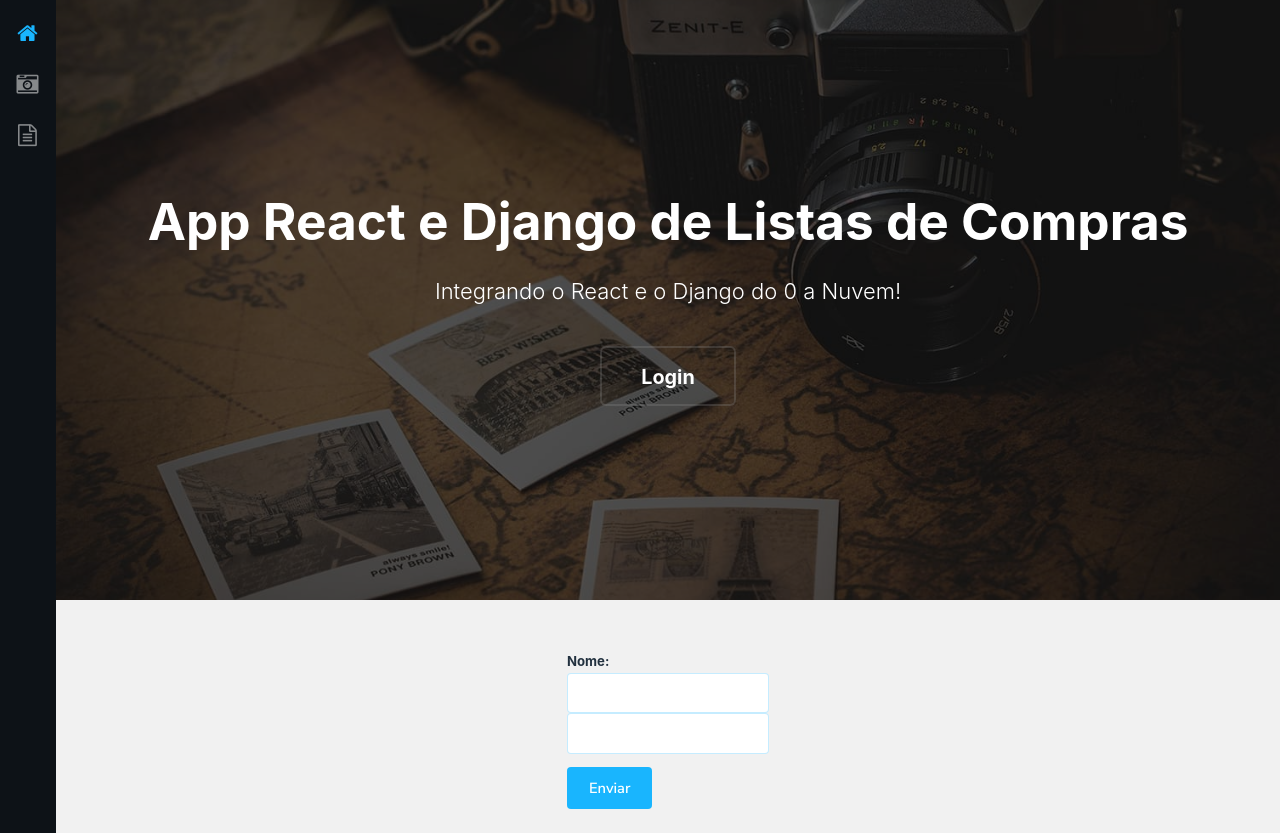
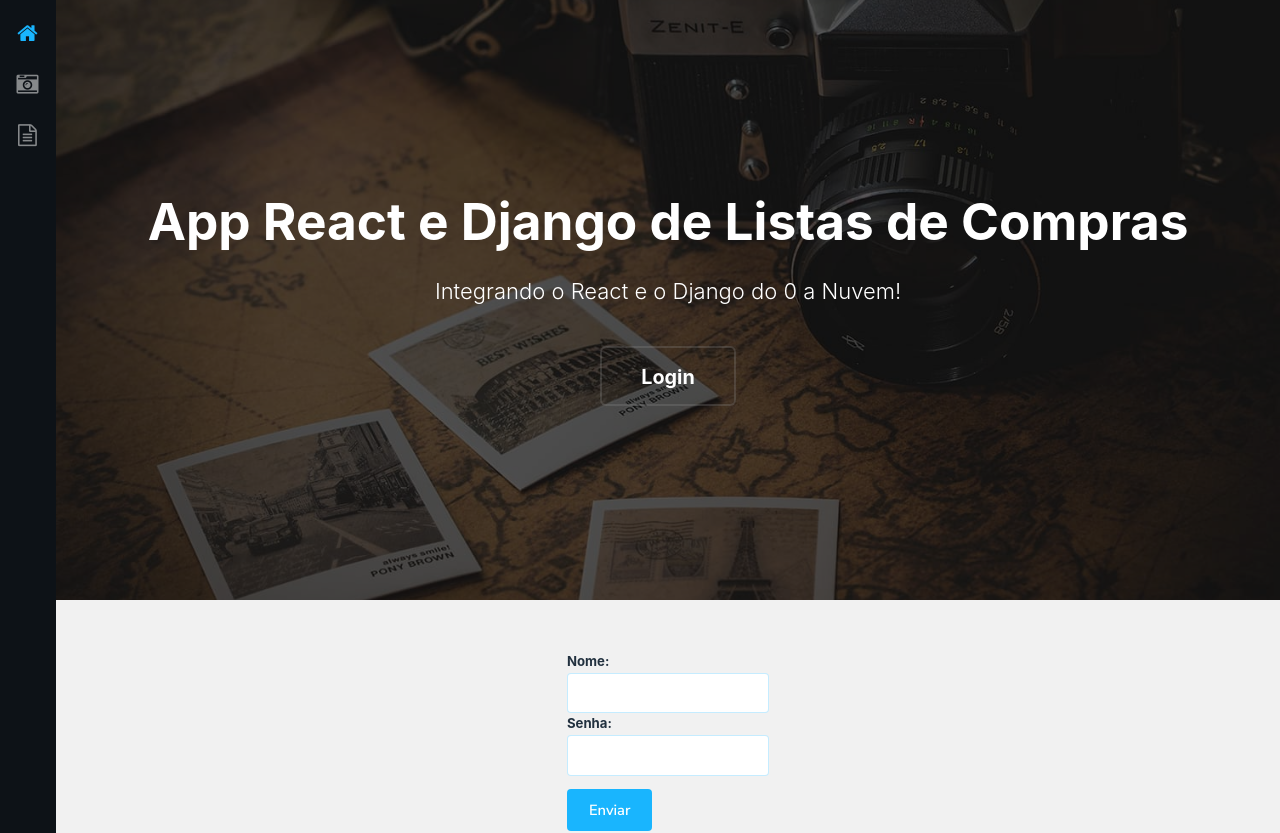
Before and after one commit to joao-mfs/Django-React-Frontend, a React (Create React App) app: page / in a window 1280 px wide. Shown: the top 833 px of the page. Built offline with nearby package versions, Linux system fonts and the light colour scheme.

Commit message:
adding label "nome" in login form

```diff
--- a/src/LoginComponent.js
+++ b/src/LoginComponent.js
@@ -49,6 +49,7 @@ export default class LoginComponent extends React.Component{
             <label>
               Nome:
               <input type="text" value={this.state.username} onChange={this.handleChange} />
+              Senha:
               <input type="password" value={this.state.password} onChange={this.handleChangePassword} />
 
             </label>
```
